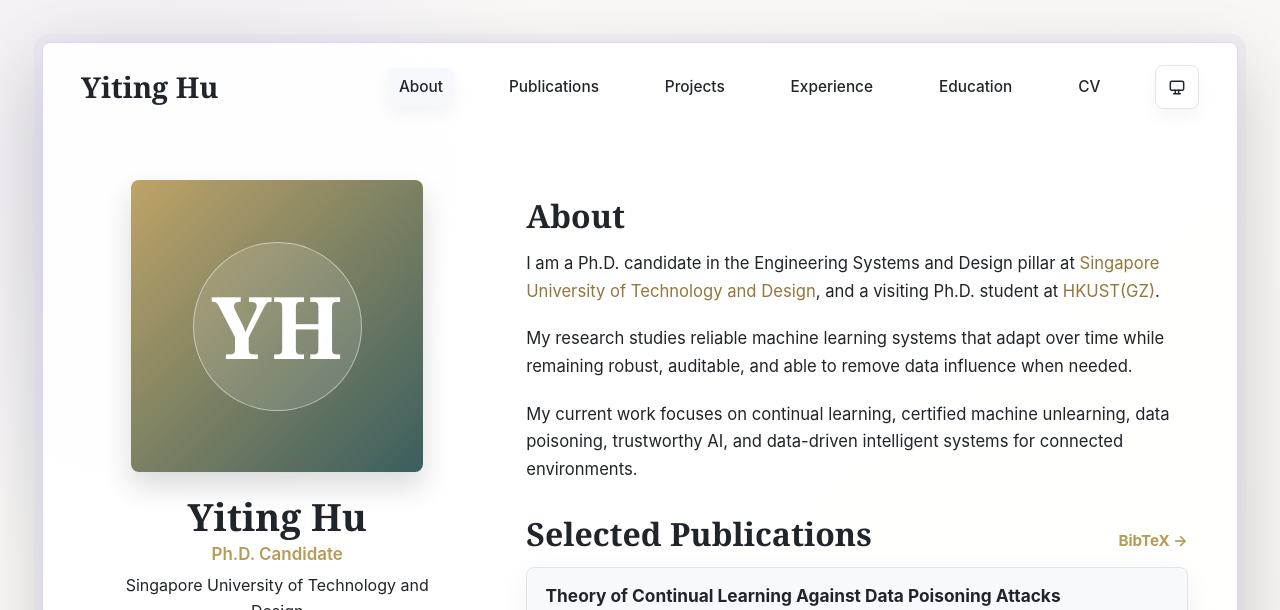
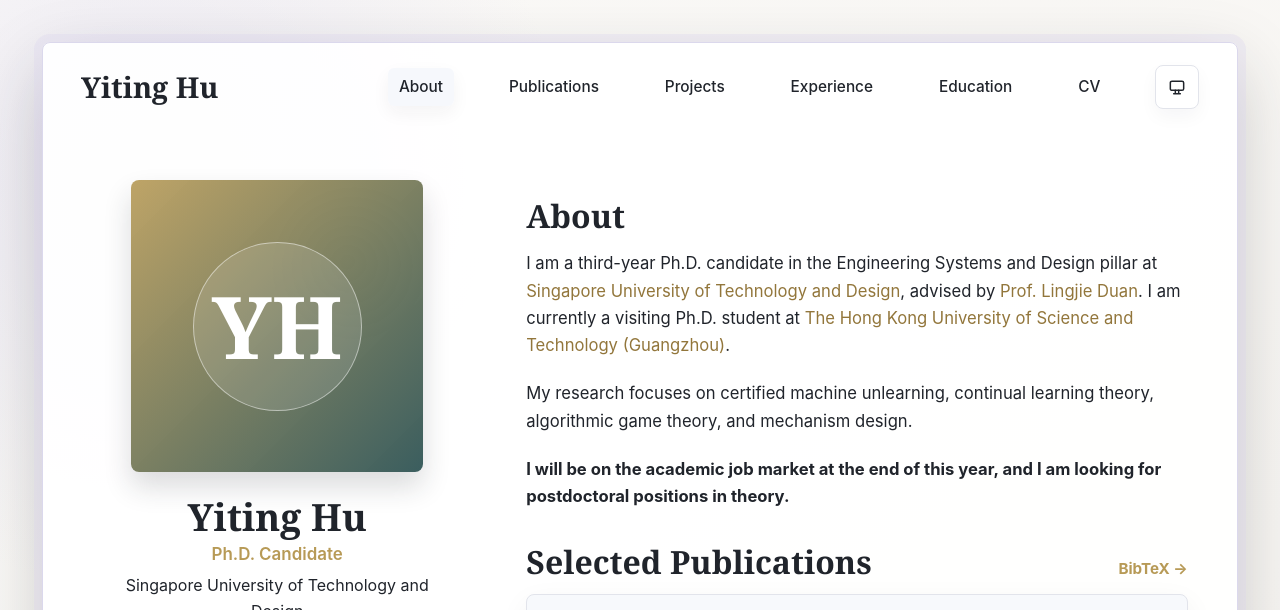
Before and after one commit to yitinghu011/yitinghu011.github.io, a plain HTML site: page index.html in a window 1280 px wide. Shown: the top 610 px of the page. Drawn offline with Linux system fonts and the light colour scheme.

Commit message:
Polish about section copy

```diff
--- a/index.html
+++ b/index.html
@@ -93,20 +93,20 @@
           <section class="section about" id="about" aria-labelledby="about-title">
             <h2 id="about-title">About</h2>
             <p>
-              I am a Ph.D. candidate in the Engineering Systems and Design pillar at
+              I am a third-year Ph.D. candidate in the Engineering Systems and Design pillar at
               <a href="https://www.sutd.edu.sg/">Singapore University of Technology and Design</a>,
-              and a visiting Ph.D. student at
-              <a href="https://hkust-gz.edu.cn/">HKUST(GZ)</a>.
+              advised by
+              <a href="https://facultyprofiles.hkust-gz.edu.cn/faculty-personal-page/?id=592">Prof. Lingjie Duan</a>.
+              I am currently a visiting Ph.D. student at
+              <a href="https://hkust-gz.edu.cn/">The Hong Kong University of Science and Technology (Guangzhou)</a>.
             </p>
             <p>
-              My research studies reliable machine learning systems that adapt over
-              time while remaining robust, auditable, and able to remove data
-              influence when needed.
+              My research focuses on certified machine unlearning, continual learning theory,
+              algorithmic game theory, and mechanism design.
             </p>
             <p>
-              My current work focuses on continual learning, certified machine
-              unlearning, data poisoning, trustworthy AI, and data-driven intelligent
-              systems for connected environments.
+              <strong>I will be on the academic job market at the end of this year, and I am
+              looking for postdoctoral positions in theory.</strong>
             </p>
           </section>
 
```
